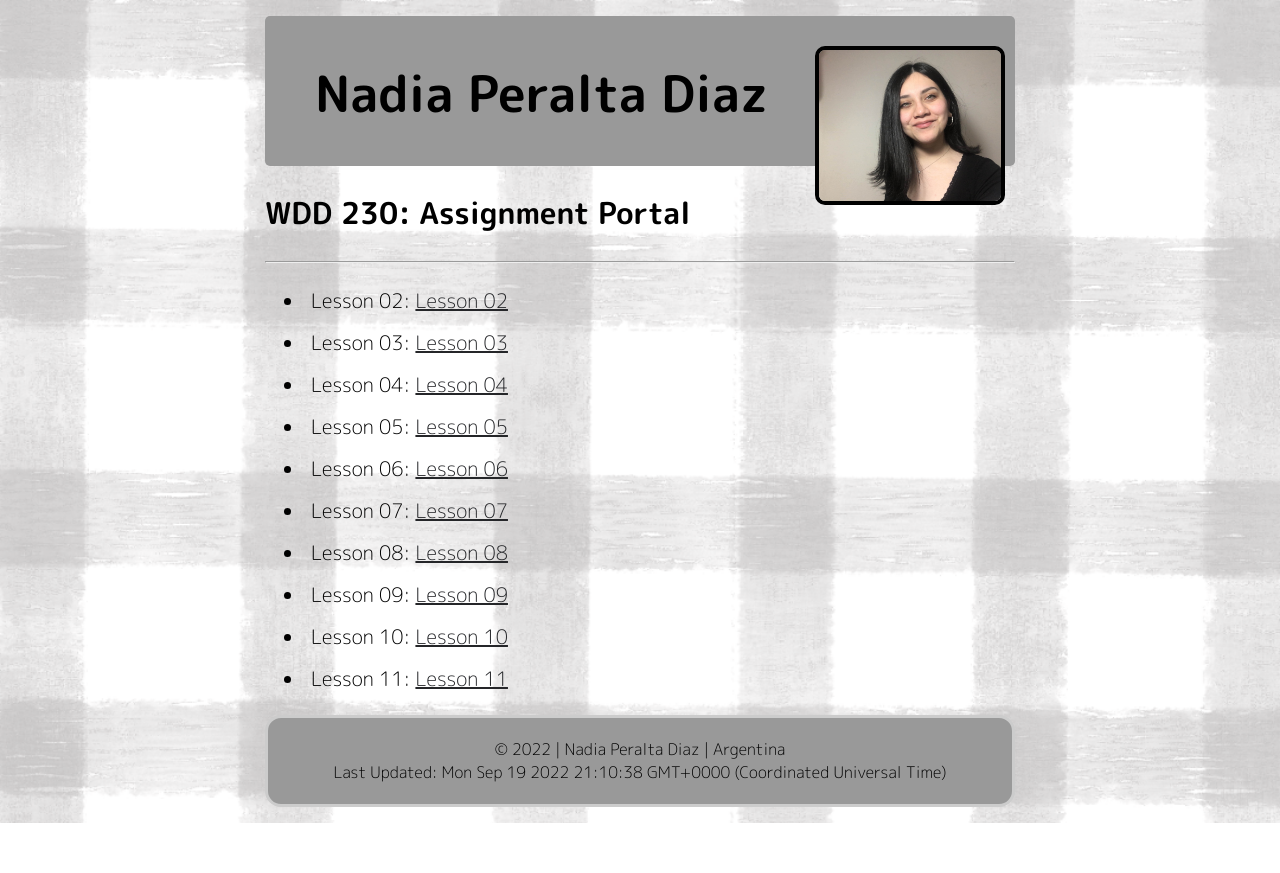
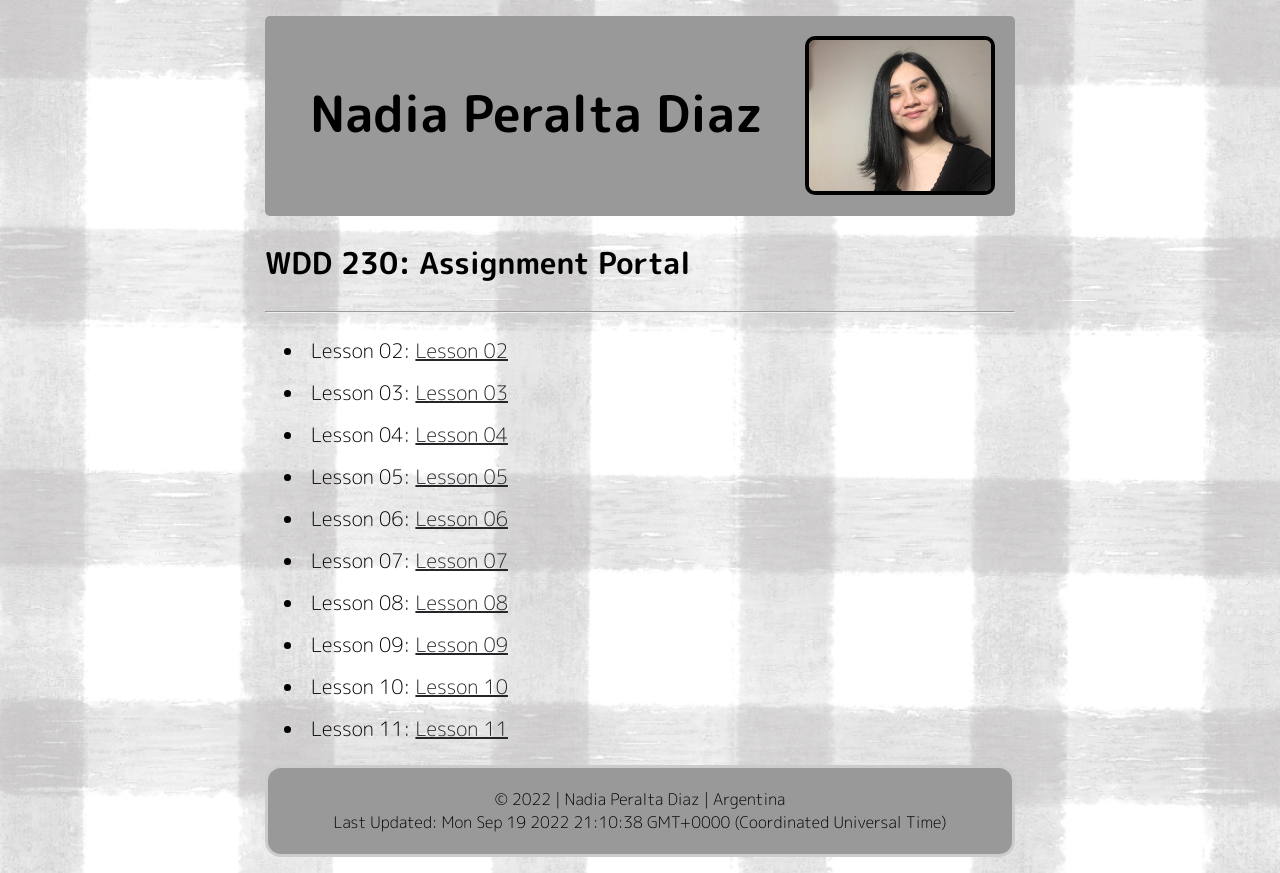
Before and after one commit to NadiaGomezP/wdd230, a plain HTML site: page index.html in a window 1280 px wide. Before the commit the page ends 823 px from the top, so only its background shows below. Drawn offline with Linux system fonts and the light colour scheme.

Commit message:
Week 1 CSS Header fixed

```diff
--- a/styles/style.css
+++ b/styles/style.css
@@ -27,7 +27,7 @@ footer {
     padding: 50px;
     border-radius: 5px;
     width:auto;
-    height: 50px;
+    height: 100px;
 }
 
 .name {
@@ -35,7 +35,7 @@ footer {
     text-align: left;
     position: absolute;
     color:black;
-    margin: -10px 15px 20px 0;
+    margin: 10px 15px 0 -5px;
     font-family: 'M PLUS Rounded 1c', cursive;
 }
 
@@ -45,7 +45,7 @@ footer {
     border: 4px solid black;
     border-radius: 10px;
     float: right;
-    margin: -20px;
+    margin: -30px;
 
 }
 
```
